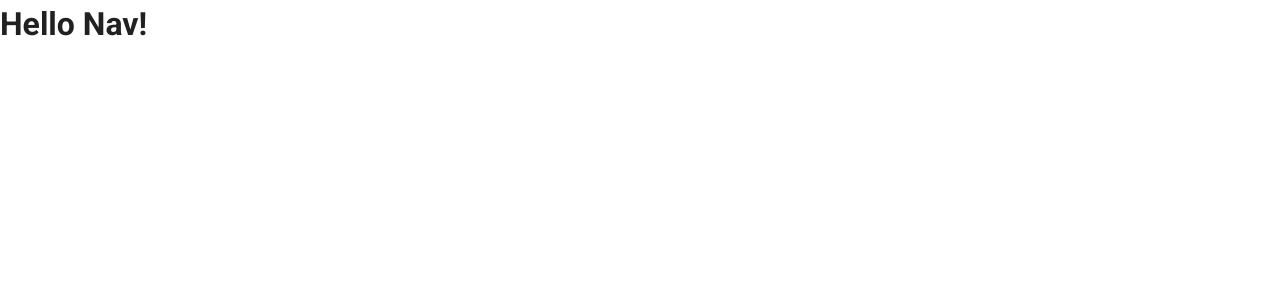
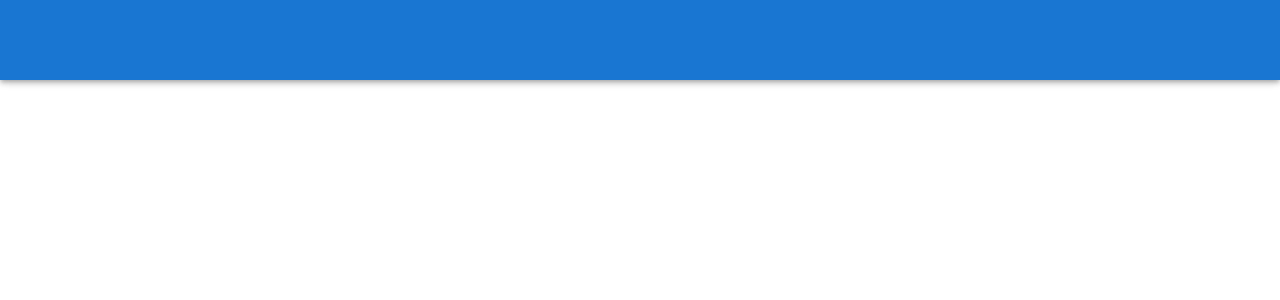
Before and after one commit to Homanism/Nav-blackjack, a Vue app: page / in a window 1280 px wide. Shown: the top 300 px of the page. Built offline with nearby package versions, Linux system fonts and the light colour scheme.

Commit message:
fix: appBar

```diff
--- a/src/App.vue
+++ b/src/App.vue
@@ -1,6 +1,6 @@
 <template>
     <v-app>
-<h1>Hello Nav!</h1>
+        <AppBar :is-my-turn="isMyTurn" :my-score="myScore" :opponent-score="opponentScore" />
     </v-app>
 </template>
 
```
